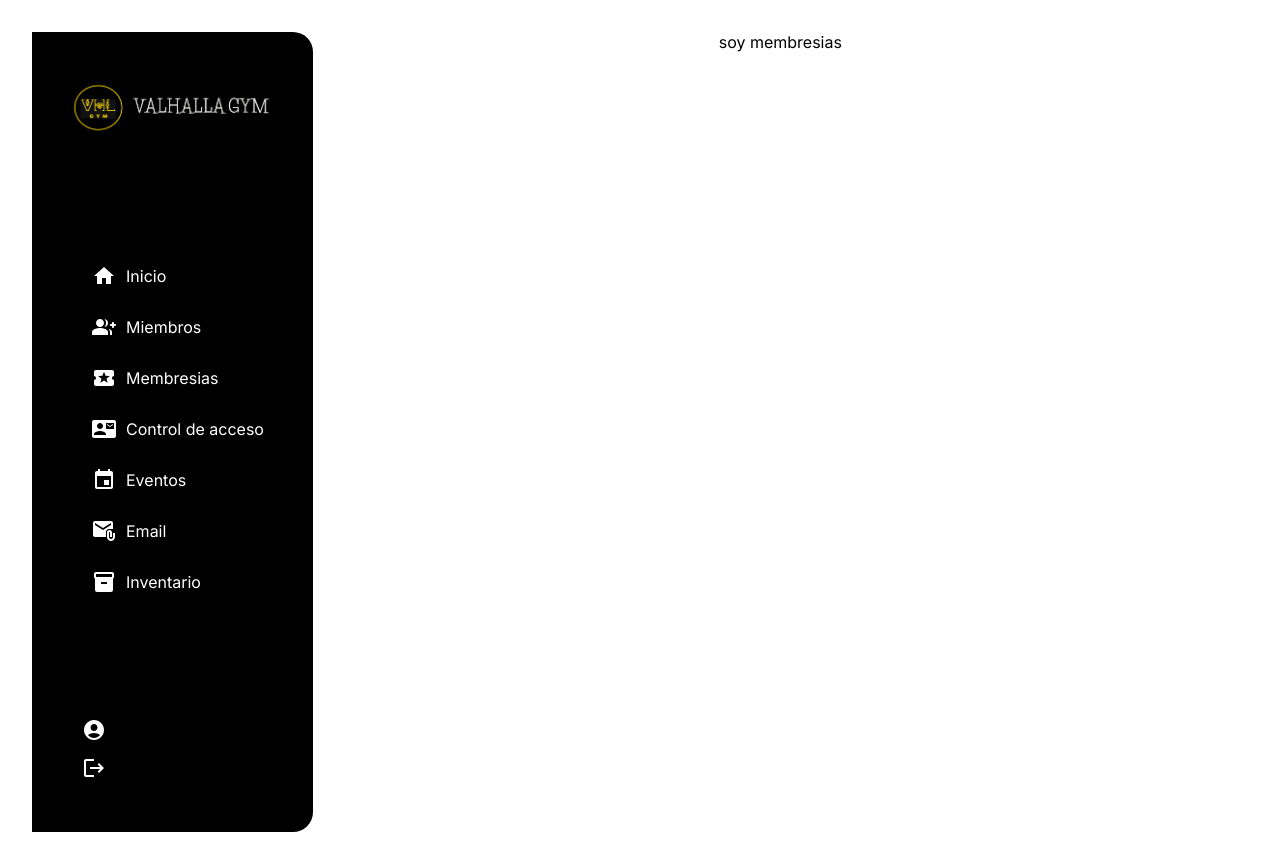
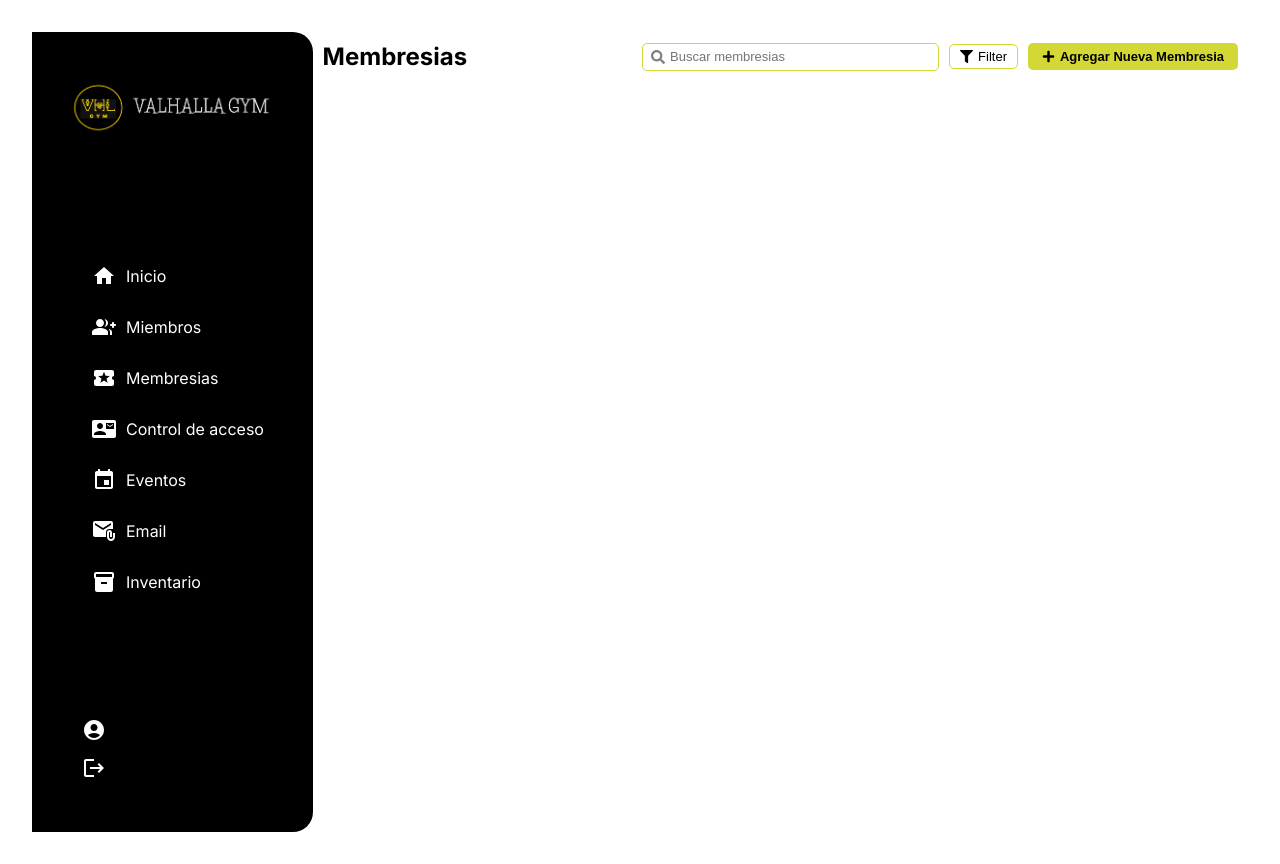
Before and after one commit to pabloocampo1/GymManager-Front-end, a React (Vite) app: page /dashboard/membresias in a window 1280 px wide. Built offline with nearby package versions, Linux system fonts and the light colour scheme; a web font is replaced by a local one.

Commit message:
Creacion de la ruta miembros y membresias con su css

```diff
--- /dev/null
+++ b/src/Components/Modals/ModalMembresias/MembresiasModal.jsx
@@ -0,0 +1,56 @@
+import React from "react";
+import './MembresiasModal.module.css';
+
+const MembresiaModal = ({ isOpen, onClose }) => {
+    if (!isOpen) return null;
+
+    const handleOverlayClick = (e) => {
+      if (e.target.classList.contains("modal-overlay")) {
+        onClose();
+      }
+    };
+  return (
+    <div className="modal-overlay" onClick={handleOverlayClick}>
+      <div className="modal-content">
+        <h2>Agregar membresia</h2>
+        <form>
+          <div className="form-row">
+            <div className="form-group">
+              <label htmlFor="nombre">Nombre Membresia</label>
+              <input type="text" id="nombre" placeholder="Nombre Membresia" />
+
+            </div>
+
+            <div className="form-group">
+              <label htmlFor="tipo">Tipo de membresia</label>
+              <select id="tipo">
+                <option>tipo</option>
+                <option>Mensual</option>
+                <option>Trimestral</option>
+                <option>Anual</option>
+              </select>
+            </div>
+
+            <div className="form-group">
+              <label htmlFor="duracion">Duracion</label>
+              <input type="text" id="duracion" placeholder="Duracion" />
+            </div>
+          </div>
+        <div className="form-row">
+          <div className="form-group">
+            <label htmlFor="precio">Precio</label>
+            <input type="text" id="precio" placeholder="Precio" />
+          </div>
+        </div>
+
+          <div className="button-container">
+            <button type="button" className="cancel-btn" onClick={onClose}>Cancelar</button>
+            <button type="submit" className="add-btn">Agregar</button>
+          </div>
+        </form>
+      </div>
+    </div>
+  );
+};
+
+export default MembresiaModal;
--- /dev/null
+++ b/src/Components/Modals/ModalMembresias/MembresiasModal.module.css
@@ -0,0 +1,48 @@
+.modal-overlay {
+  display: flex;
+  align-items: center;
+  justify-content: center;
+  position: absolute;
+  top: 0;
+
+  background: rgba(0, 0, 0, 0.5);
+}
+
+.modal-content {
+  background: white;
+  padding: 1.5rem;
+  border-radius: 8px;
+  box-shadow: 0 4px 10px rgba(0, 0, 0, 0.3);
+  width: 100%;
+  max-width: 800px;
+}
+
+.form-row {
+  display: grid;
+  grid-template-columns: repeat(3, 1fr);
+  gap: 1rem;
+  margin-bottom: 1rem;
+}
+
+.form-group {
+  margin-bottom: 1rem;
+}
+
+button.cancel-btn {
+  padding: 0.5rem 1rem;
+  background: black;
+  color: white;
+  border: none;
+  border-radius: 4px;
+}
+
+button.add-btn {
+  padding: 0.5rem 1rem;
+  background: #facc15; /* Yellow */
+  border: none;
+  border-radius: 4px;
+}
+
+button:hover {
+  opacity: 0.9;
+}
--- a/src/Pages/Membresias/Membresias.jsx
+++ b/src/Pages/Membresias/Membresias.jsx
@@ -1,11 +1,43 @@
-import React from 'react';
+import { FaSearch, FaFilter, FaPlus } from "react-icons/fa";
+import React, { useState } from "react";
+import styles from "./Membresias.module.css";
+import MembresiasModal from "../../Components/Modals/ModalMembresias/MembresiasModal.jsx";
 
-const Membresias = () => {
-    return (
-        <div>
-            soy membresias
+const MembresiaModal = () => {
+  const [isModalOpen, setIsModalOpen] = useState(false);
+
+  return (
+    <div className={styles["membresia_container"]}>
+      <div className={styles["membresias-header"]}>
+        <h2 className={styles["membresias-title"]}>Membresias</h2>
+        <div className={styles["search-container"]}>
+          <FaSearch className={styles["search-icon"]} />
+          <input
+            type="text"
+            placeholder="Buscar membresias"
+            className={styles["search-input"]}
+          />
         </div>
-    );
+        <button className={styles["filter-boton"]}>
+          <FaFilter className={styles["filter-icon"]} />
+          Filter
+        </button>
+        <button
+          className={styles["add-boton"]}
+          onClick={() => setIsModalOpen(true)}
+        >
+          <FaPlus className={styles["add-icon"]} />
+          Agregar Nueva Membresia
+        </button>
+        {isModalOpen ? (
+          <MembresiasModal
+            isOpen={isModalOpen}
+            onClose={() => setIsModalOpen(false)}
+          />
+        ) : null}
+      </div>
+    </div>
+  );
 };
 
-export default Membresias;
+export default MembresiaModal;
--- a/src/Pages/Membresias/Membresias.module.css
+++ b/src/Pages/Membresias/Membresias.module.css
@@ -0,0 +1,68 @@
+.membresia_container{
+    width: 100%;
+    height: 100%;
+    position: relative;
+}
+
+.membresias-header {
+    display: flex;
+    align-items: center;
+
+    gap: 10px;
+    padding: 10px;
+    background-color: white;
+  }
+
+  .membresias-title {
+    font-size: 1.5rem;
+    font-weight: bold;
+    margin-right: auto;
+  }
+
+  .search-container {
+    display: flex;
+    align-items: center;
+    border: 1px solid #D3D837; /* Color corregido */
+    border-radius: 5px;
+    padding: 2px 8px; /* Reducción del padding */
+    gap: 5px;
+    height: 28px; /* Más pequeño */
+  }
+
+  .search-icon {
+    color: gray;
+    font-size: 14px;
+  }
+
+  .search-input {
+    border: none;
+    outline: none;
+    width: 260px; /* Más pequeño */
+    font-size: 13px; /* Ajuste de fuente */
+  }
+
+  .filter-boton {
+    display: flex;
+    align-items: center;
+    gap: 5px;
+    border: 1px solid #D3D837; /* Color corregido */
+    background: white;
+    padding: 4px 10px; /* Ajuste fino */
+    border-radius: 5px;
+    cursor: pointer;
+    font-size: 13px;
+  }
+
+  .add-boton {
+    display: flex;
+    align-items: center;
+    gap: 5px;
+    background: #D3D837 !important; /* Color exacto */
+    color: black !important;
+    font-weight: bold;
+    padding: 6px 14px;
+    border: none;
+    border-radius: 5px;
+    cursor: pointer;
+    font-size: 13px;
+  }
```
Also changed, not shown: 1 other file (tests, documents, lock files or other folders).
